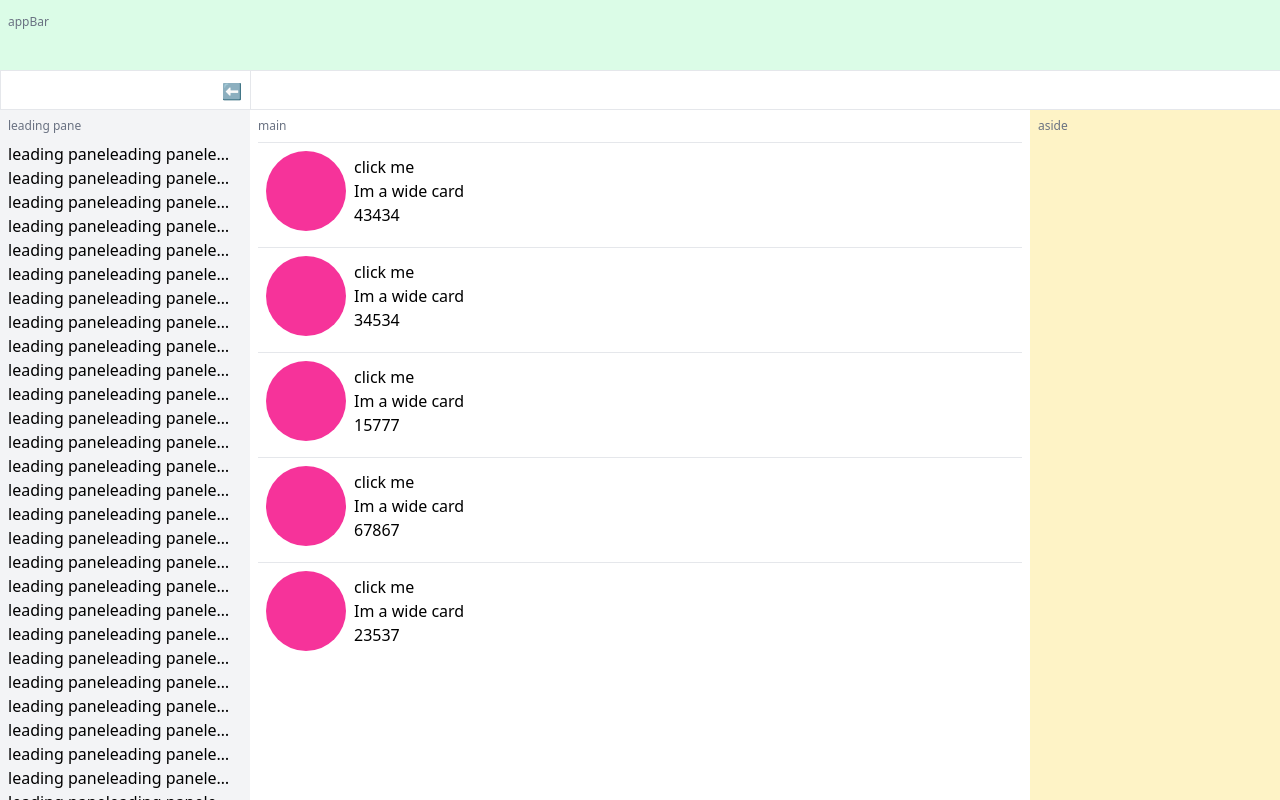
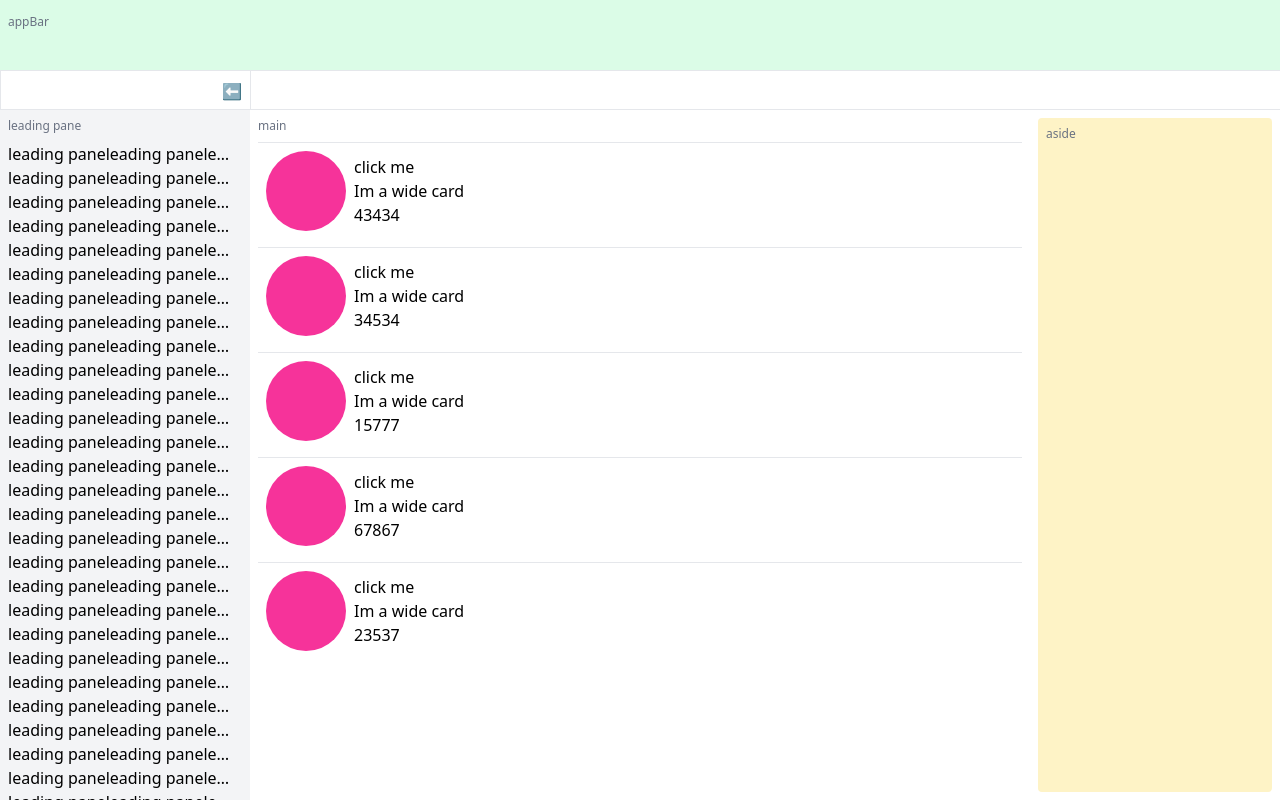
Before and after one commit to jesperengstrom/panel-test-2, a SvelteKit app: page / in a window 1280 px wide. Built offline with nearby package versions, Linux system fonts and the light colour scheme.

Commit message:
set content height + scroll

```diff
--- a/src/routes/+page.svelte
+++ b/src/routes/+page.svelte
@@ -21,8 +21,8 @@
 <div class="app grid min-h-screen max-w-screen overflow-x-hidden">
   <AppBar />
   <LeadingPane />
-  <section class="@container/content content-container grid bg-white">
-    <div class="content grid h-full grid-cols-1 @md/content:grid-cols-3">
+  <section class="@container/content content-container grid overflow-hidden bg-white">
+    <div class="content grid h-full overflow-x-auto grid-cols-1 @md/content:grid-cols-3">
       <Toolbar>
         {#snippet leadingActions()}
           {#if !userSettings.leadingPane?.open}
@@ -40,7 +40,7 @@
           {/each}
         </div>
       </main>
-      <aside class="aside bg-amber-100 p-2">
+      <aside class="aside bg-amber-100 p-2 m-2 rounded-sm">
         <p class="text-xs text-gray-500">aside</p>
       </aside>
     </div>
@@ -58,8 +58,6 @@
     'app-bar app-bar app-bar'
     'content-container content-container content-container';
 
-
-    /* variant */
     @variant md {
       grid-template-areas:
         'app-bar app-bar app-bar'
@@ -69,6 +67,7 @@
 
   .content-container {
     grid-area: content-container;
+    max-height: calc(100vh - var(--app-bar-height));
   }
 
   .content {
```
